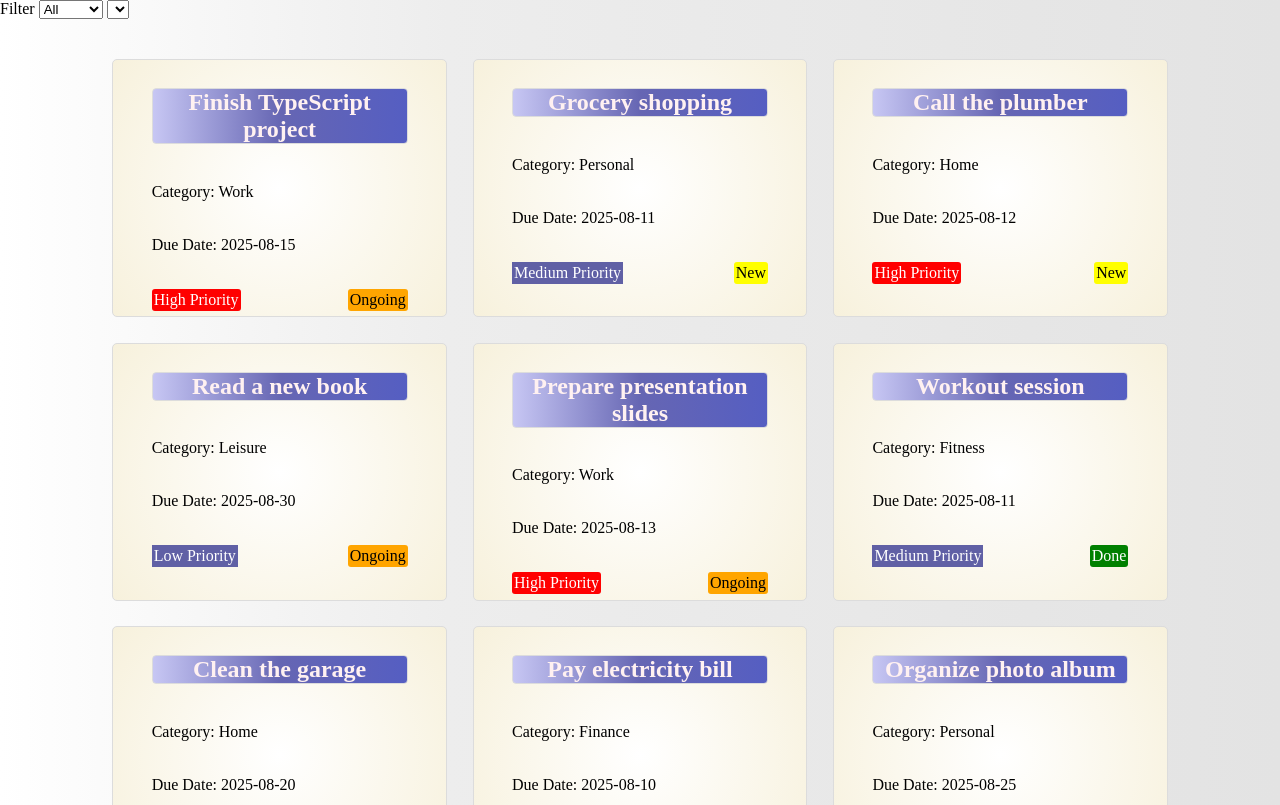
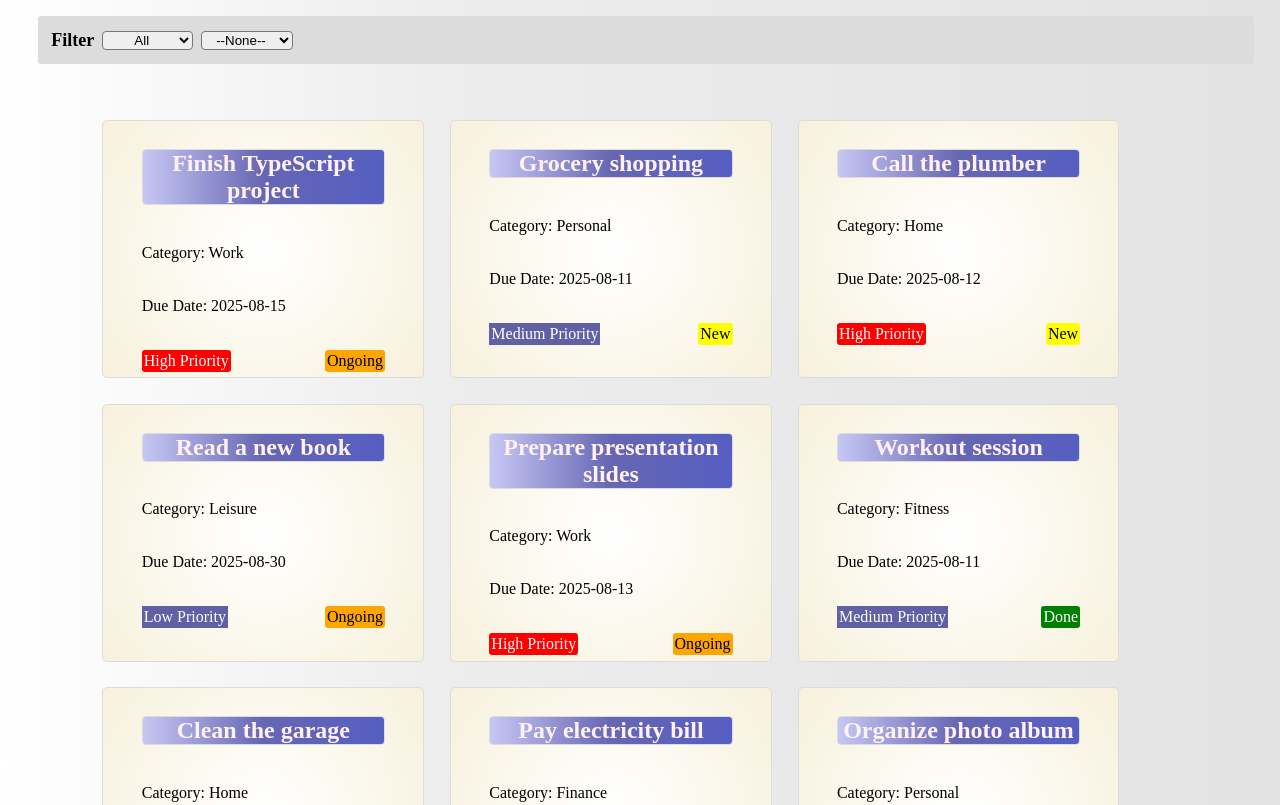
Before and after one commit to SiranjithIT/TypeScript-Practice, a website built with Vite: page Template/async-fetch-prc/index.html in a window 1280 px wide. Shown: the top 805 px of the page. Built offline with nearby package versions, Linux system fonts and the light colour scheme.

Commit message:
Page routing

```diff
--- a/Template/async-fetch-prc/index.html
+++ b/Template/async-fetch-prc/index.html
@@ -7,21 +7,19 @@
     <title>Vite + TS</title>
   </head>
   <body>
-    <label for="pet-select">Filter</label>
-    <!-- <select name="priority" id="priority-select">
-      <option value="all">All</option>
-      <option value="High">High</option>
-      <option value="Medium">Medium</option>
-      <option value="Low">Low</option>
-    </select> -->
+    <header>
+      <div class="filter">
+        <label>Filter</label>
         <select name="filter" id="filter-select">
           <option value="all">All</option>
           <option value="status">Status</option>
           <option value="priority">Priority</option>
         </select>
         <select name="" id="filter-content">
-
+          <option value="None">--None--</option>
         </select>
+      </div>
+    </header>
     <div id="container"></div>
     <script type="module" src="/src/main.ts"></script>
   </body>
--- /dev/null
+++ b/Template/async-fetch-prc/src/details.ts
@@ -0,0 +1,3 @@
+
+const item = localStorage.getItem('todo-item');
+console.log(item);
--- a/Template/async-fetch-prc/src/main.ts
+++ b/Template/async-fetch-prc/src/main.ts
@@ -42,6 +42,10 @@ const addToScreen = (todoList: TodoList[] | null):void => {
           <p class="${statusClassName}">${item.status} </p>
         </div>
       `
+      card.addEventListener('click', ()=>{
+        localStorage.setItem('todo-item', JSON.stringify(item));
+        window.location.href = 'details.html';
+      })
       container?.appendChild(card);
     })
   }else{
@@ -109,6 +113,7 @@ filter?.addEventListener('change', ()=>{
       addToScreen(filteredList);
     })
   }else{
+    addSelection(['--None--'])
     addToScreen(todoList);
   }
 })
--- a/Template/async-fetch-prc/src/style.css
+++ b/Template/async-fetch-prc/src/style.css
@@ -2,6 +2,36 @@ body, html{
   margin: 0;
   height: 100%;
   width: 100%;background: linear-gradient(90deg, rgba(255, 255, 255, 1) 0%, rgba(237, 237, 237, 1) 35%, rgba(227, 227, 227, 1) 100%);
+}
+
+header{
+  width: 95%;
+  margin: 2vh 3vw;
+  height: 6vh;
+  display: flex;
+  align-items: center;
+  background-color: gainsboro;
+  border-radius: 3px;
+}
+
+header .filter{
+  margin-left: 1vw;
+  width: 30%;
+  display: flex;
+  gap: 8px;
+  align-items: center;
+}
+
+header .filter label{
+  font-size: large;
+  font-weight: bold;
+}
+
+header .filter select{
+  height: 60%;
+  width: 25%;
+  border-radius: 4px;
+  text-align: center;
 }
 
 #container{
@@ -10,7 +40,8 @@ body, html{
   flex-wrap: wrap;
   gap: 2vw;
   align-items: center;
-  justify-content: center;
+  justify-content: flex-start;
+  margin-left: 5vw;
 }
 
 .todo-card{
@@ -18,13 +49,13 @@ body, html{
   flex-direction: column;
   gap: 3px;
   height: 30vh;
-  width: 20vw;
+  width: 19vw;
   border: 1px solid gainsboro;
   padding: 1vh 3vw;
   border-radius: 5px;
   background: #ffffff;
   background: radial-gradient(circle, rgba(255, 255, 255, 1) 0%, rgba(247, 241, 220, 1) 100%);
-  overflow:hidden;
+  overflow: auto;
 }
 
 .todo-card:hover{
```
Also changed, not shown: Template/async-fetch-prc/details.html (added, +12 -0 lines). Lines whose indentation alone changed are shown as unchanged.
